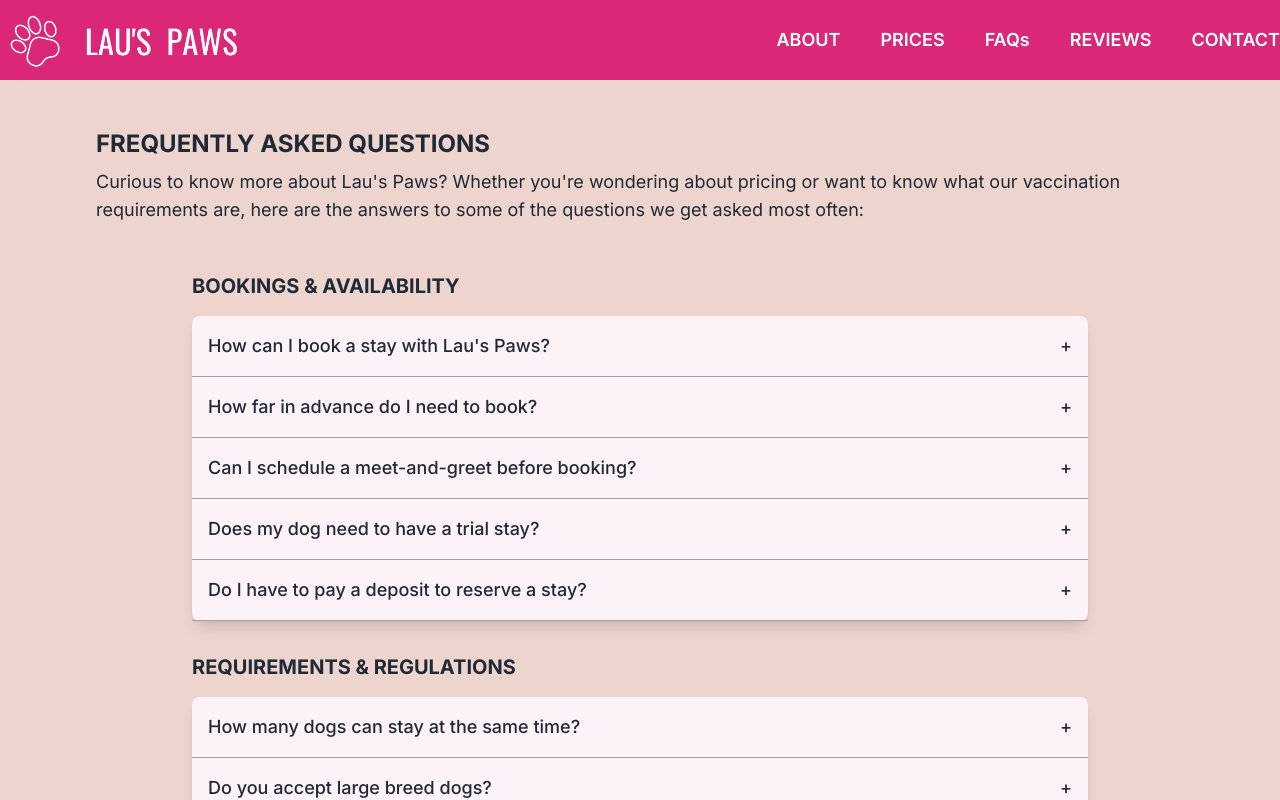
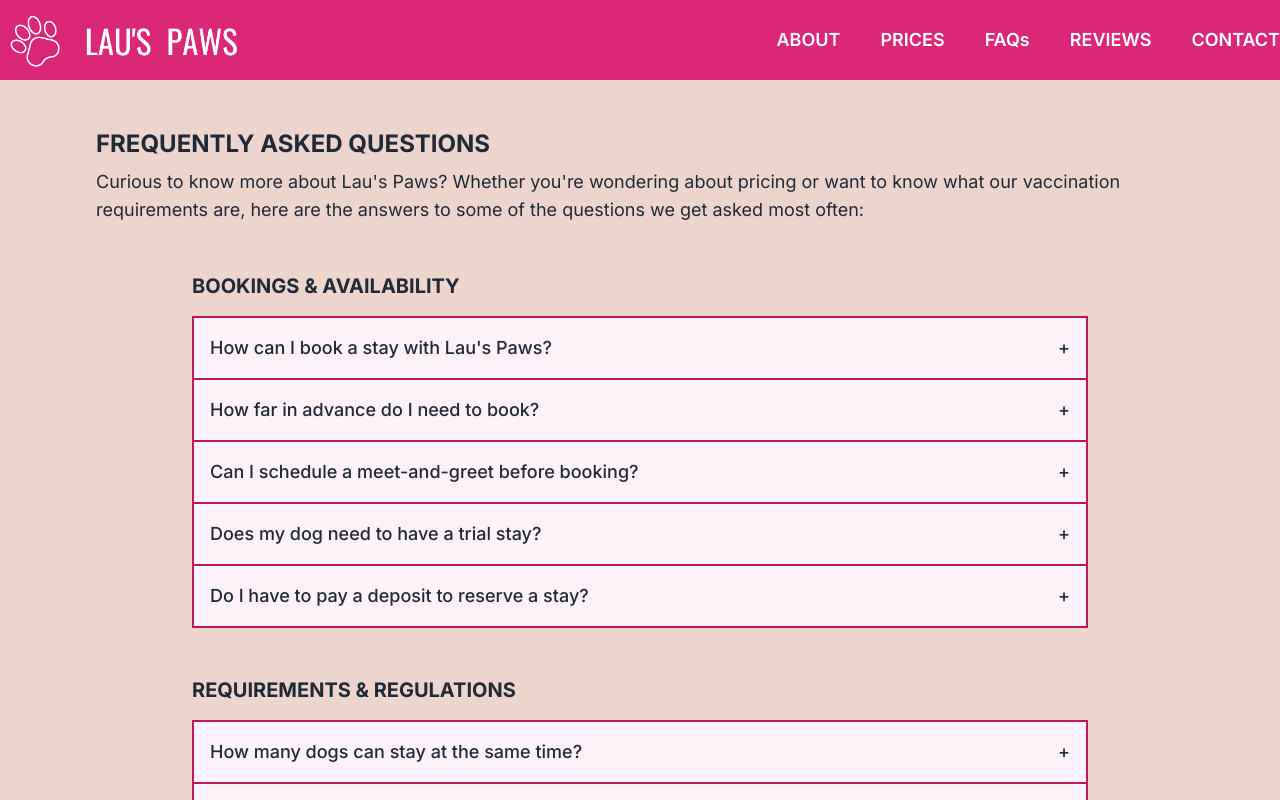
Before and after one commit to lolamindi/laus-paws, a Next.js app: page /faqs in a window 1280 px wide. Shown: the top 800 px of the page. Built offline with nearby package versions, Linux system fonts and the light colour scheme.

Commit message:
adjust styles on the faqs page to match the reviews page

```diff
--- a/src/app/components/DogReviewCard.jsx
+++ b/src/app/components/DogReviewCard.jsx
@@ -2,7 +2,7 @@ import Image from "next/image";
 
 export default function DogReviewCard({ dog }) {
   return (
-    <li className="flex flex-col items-center rounded-lg border-2 border-pink-700 p-4 bg-white">
+    <li className="flex flex-col items-center border-2 border-pink-700 p-4 bg-white">
       <article>
         <Image
           className="pb-2 h-[243px]"
@@ -12,7 +12,7 @@ export default function DogReviewCard({ dog }) {
           alt={`small dog called ${dog.dog_name}`}
         />
         <span className="font-semibold text-lg text-gray-800">{dog.dog_name}</span>
-        <blockquote className="w-[325px] border-t-2 pt-1 border-pink-800 text-gray-900">
+        <blockquote className="w-[325px] border-t-2 pt-1 border-pink-700 text-gray-900">
           &ldquo;{dog.review}&rdquo;
         </blockquote>
       </article>
--- a/src/app/faqs/page.jsx
+++ b/src/app/faqs/page.jsx
@@ -3,7 +3,7 @@ import { useState } from "react";
 import faqData from "../../../data/faqs.json";
 
 const FAQItem = ({ question, answer, isOpen, onClick }) => (
-  <div className="border-b border-gray-400">
+  <div className="border border-pink-700">
     <button
       onClick={onClick}
       className="flex justify-between items-center w-full text-left p-4 text-lg font-medium"
@@ -13,7 +13,7 @@ const FAQItem = ({ question, answer, isOpen, onClick }) => (
         +
       </span>
     </button>
-    {isOpen && <p className="p-4 bg-white text-gray-800">{answer}</p>}
+    {isOpen && <p className="p-4 bg-white border-t border-pink-700 text-gray-800">{answer}</p>}
   </div>
 );
 
@@ -25,9 +25,9 @@ const FAQSection = ({ heading, items }) => {
   };
 
   return (
-    <div className="mb-8">
+    <div className="mb-12">
       <h2 className="text-xl font-bold mb-4">{heading}</h2>
-      <div className="bg-pink-50 shadow-lg rounded-lg">
+      <div className="bg-pink-50 border border-pink-700">
         {items.map((item, index) => (
           <FAQItem
             key={item.id}
--- a/src/app/reviews/page.jsx
+++ b/src/app/reviews/page.jsx
@@ -4,9 +4,9 @@ import DogReviewCard from "../../app/components/DogReviewCard.jsx";
 export default function Reviews({ dogs = dogData }) {
   return (
     <main className="relative flex justify-center items-center min-h-screen bg-[#edd4cd]">
-      <section className="absolute top-4 left-14 p-6 text-gray-800">
+      <section className="absolute top-4 left-20 p-6 text-gray-800">
         <h1 className="text-2xl font-bold pb-2">REVIEWS</h1>
-        <p className="text-left w-[95%] text-lg">
+        <p className="w-[92%] text-lg">
           Welcome to the Lau's Paws reviews page! You can read the&nbsp;
           <a
             href="https://www.facebook.com/LausPawsIbstock/reviews"
@@ -20,7 +20,7 @@ export default function Reviews({ dogs = dogData }) {
           some tail-wagging testimonials from our favourite canine visitors:
         </p>
       </section>
-      <section className="grid grid-cols-3 gap-x-16 gap-y-8 mt-40 mb-20">
+      <section className="grid grid-cols-3 gap-x-8 gap-y-8 mt-40 mb-20">
         <ul className="contents">
           {dogs.map((dog) => (
             <DogReviewCard key={dog.id} dog={dog} />
```
